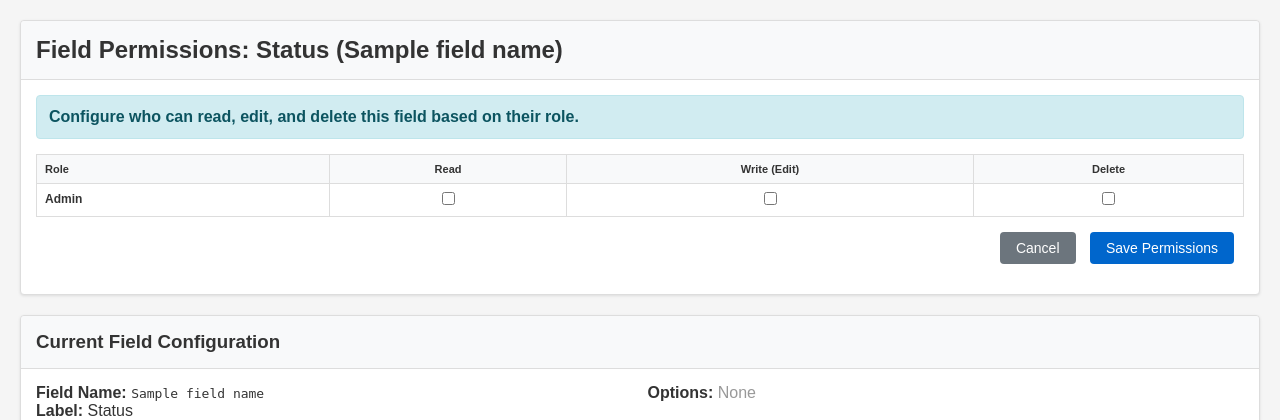
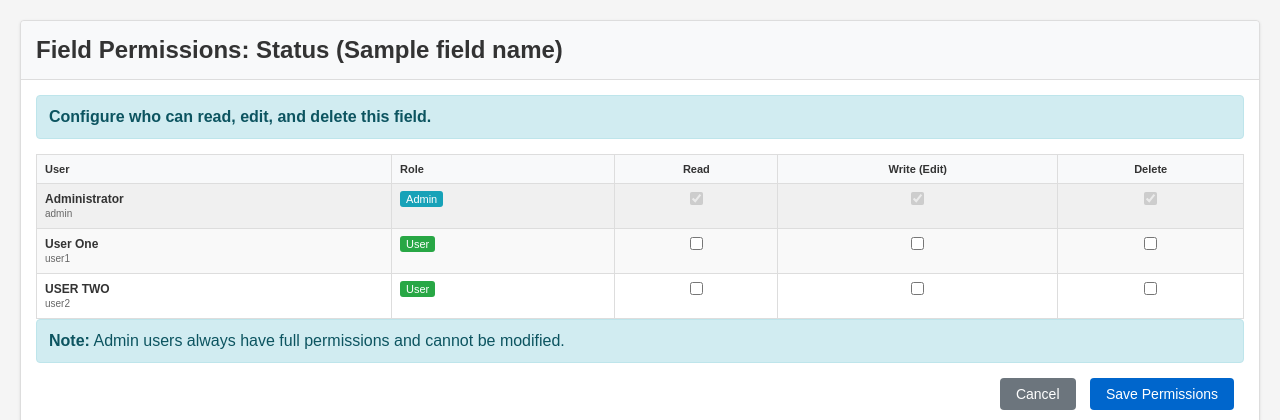
Before and after one commit to chhrriisss/flaskticket, a Flask app: template templates/admin_field_permissions.html in a window 1280 px wide. Shown: the top 420 px of the page. Run offline with Flask 3, Linux system fonts and the light colour scheme; the template is opened without the code that fills it: values that come from a table or form of the project are taken from there, most other values are stand-ins (such as "Sample title", 1, 10 or a date in 2020).

Commit message:
Switched to username-based permissions and updated templates

```diff
--- a/main.py
+++ b/main.py
@@ -161,18 +161,26 @@
         if not user:
             return {'fresh_role': None, 'fresh_permissions': {}, 'can_access_field': lambda f, a: False}
 
+        username = user.username
         user_role = user.role
         config = {'fields': get_all_field_configs()}
 
         def can_access_field(field_name, action='read'):
             """Check if current user can perform action on field"""
+            # Admin always has full access
             if user_role == 'admin':
                 return True
 
             field_config = config['fields'].get(field_name, {})
             field_permissions = field_config.get('permissions', {})
+
+            # Check username-specific permissions first
+            user_permissions = field_permissions.get(username, {})
+            if user_permissions:
+                return user_permissions.get(action, False)
+
+            # Fallback to role-based if no username-specific permissions exist
             role_permissions = field_permissions.get(user_role, {})
-
             return role_permissions.get(action, False)
 
         return {
@@ -424,15 +432,17 @@
     )
     field.set_options([opt.strip() for opt in options if opt.strip()])
 
-    # Set default permissions for all roles
+    # Set default permissions - username-based for all users
     users = User.query.all()
-    roles = set(u.role for u in users)
     default_perms = {}
-    for role in roles:
-        if role == 'admin':
-            default_perms[role] = {'read': True, 'write': True, 'delete': True}
+
+    for user in users:
+        if user.role == 'admin':
+            default_perms['admin'] = {'read': True, 'write': True, 'delete': True}
         else:
-            default_perms[role] = {'read': True, 'write': editable, 'delete': False}
+            # Each user gets individual permissions
+            default_perms[user.username] = {'read': True, 'write': editable, 'delete': False}
+
     field.set_permissions(default_perms)
 
     db.session.add(field)
@@ -543,13 +553,19 @@
 
             for field_name, field_config in config['fields'].items():
                 field_permissions = field_config.get('permissions', {})
-                role_permissions = field_permissions.get(user_role, {})
-                can_read = user_role == 'admin' or role_permissions.get('read', False)
+
+                # NEW: Check username-specific permissions first
+                user_permissions = field_permissions.get(session['username'], {})
+                if not user_permissions:
+                    # Fallback to role-based if username not found
+                    user_permissions = field_permissions.get(user_role, {})
+
+                can_read = user_role == 'admin' or user_permissions.get('read', False)
 
                 if not can_read:
                     continue
 
-                can_write = user_role == 'admin' or role_permissions.get('write', False)
+                can_write = user_role == 'admin' or user_permissions.get('write', False)
 
                 if not can_write:
                     data_timeline[new_date][field_name] = latest_data.get(field_name, '')
@@ -563,8 +579,14 @@
             for column_date in gantt_columns:
                 for field_name, field_config in config['fields'].items():
                     field_permissions = field_config.get('permissions', {})
-                    role_permissions = field_permissions.get(user_role, {})
-                    can_write = user_role == 'admin' or role_permissions.get('write', False)
+
+                    # NEW: Check username-specific permissions first
+                    user_permissions = field_permissions.get(session['username'], {})
+                    if not user_permissions:
+                        # Fallback to role-based
+                        user_permissions = field_permissions.get(user_role, {})
+
+                    can_write = user_role == 'admin' or user_permissions.get('write', False)
 
                     if can_write:
                         form_field = f"{field_name}_{column_date}"
@@ -633,13 +655,20 @@
 
     config = {'fields': get_all_field_configs()}
 
+
     # Check if user has delete permission for ALL fields
     if user_role != 'admin':
         can_delete_column = True
         for field_name, field_config in config['fields'].items():
             field_permissions = field_config.get('permissions', {})
-            role_permissions = field_permissions.get(user_role, {})
-            if not role_permissions.get('delete', False):
+
+            # NEW: Check username-specific permissions first
+            user_permissions = field_permissions.get(session['username'], {})
+            if not user_permissions:
+                # Fallback to role-based
+                user_permissions = field_permissions.get(user_role, {})
+
+            if not user_permissions.get('delete', False):
                 can_delete_column = False
                 break
 
@@ -694,15 +723,22 @@
         # Update permissions for each user
         for user in users:
             if user.username != 'admin':
-                user.set_permissions({
+                new_permissions = {
                     'package_create': f'create_{user.username}' in request.form,
                     'package_read': f'read_{user.username}' in request.form,
                     'package_update': f'update_{user.username}' in request.form,
                     'package_delete': f'delete_{user.username}' in request.form
-                })
+                }
+                user.set_permissions(new_permissions)
+
+                # THIS IS THE KEY: Update session if user is logged in elsewhere
+                # Check all active sessions (this is simplified - works for single user)
+                if user.username == session.get('username'):
+                    session['permissions'] = new_permissions
+                    session.modified = True
 
         db.session.commit()
-        flash('Permissions updated successfully')
+        flash('Permissions updated successfully. Changes apply immediately.')
         return redirect(url_for('admin_permissions'))
 
     users_dict = get_all_users()
@@ -718,16 +754,21 @@
         return redirect(url_for('admin_config'))
 
     users = User.query.all()
-    roles = sorted(set(u.role for u in users))
 
     if request.method == 'POST':
         permissions = {}
-        for role in roles:
-            permissions[role] = {
-                'read': f'read_{role}' in request.form,
-                'write': f'write_{role}' in request.form,
-                'delete': f'delete_{role}' in request.form
-            }
+
+        for user in users:
+            if user.role == 'admin':
+                # Admin always has all permissions
+                permissions['admin'] = {'read': True, 'write': True, 'delete': True}
+            else:
+                # Individual username-based permissions
+                permissions[user.username] = {
+                    'read': f'read_{user.username}' in request.form,
+                    'write': f'write_{user.username}' in request.form,
+                    'delete': f'delete_{user.username}' in request.form
+                }
 
         field.set_permissions(permissions)
         db.session.commit()
@@ -746,9 +787,44 @@
     return render_template('admin_field_permissions.html',
                          field_name=field_name,
                          field_config=field_config,
-                         roles=roles,
+                         users=users,
                          current_permissions=current_permissions)
+
+def migrate_field_permissions_to_username():
+    """Migrate role-based field permissions to username-based"""
+    with app.app_context():
+        fields = FieldConfig.query.all()
+        users = User.query.all()
+
+        for field in fields:
+            current_perms = field.get_permissions()
+            new_perms = {}
+
+            # Keep admin role-based
+            if 'admin' in current_perms:
+                new_perms['admin'] = current_perms['admin']
+            else:
+                new_perms['admin'] = {'read': True, 'write': True, 'delete': True}
+
+            # Convert each user
+            for user in users:
+                if user.role != 'admin':
+                    # Check if username already exists
+                    if user.username in current_perms:
+                        new_perms[user.username] = current_perms[user.username]
+                    # Otherwise use role-based as template
+                    elif user.role in current_perms:
+                        new_perms[user.username] = current_perms[user.role].copy()
+                    # Default permissions
+                    else:
+                        new_perms[user.username] = {'read': True, 'write': field.editable, 'delete': False}
+
+            field.set_permissions(new_perms)
+
+        db.session.commit()
+        print("Field permissions migrated to username-based successfully!")
 
 if __name__ == '__main__':
     init_default_data()
+    migrate_field_permissions_to_username()
     app.run(debug=True)
--- a/templates/admin_field_permissions.html
+++ b/templates/admin_field_permissions.html
@@ -9,13 +9,14 @@
     </div>
     <div class="card-body">
         <div class="alert alert-info">
-            <strong>Configure who can read, edit, and delete this field based on their role.</strong><br>
+            <strong>Configure who can read, edit, and delete this field.</strong><br>
         </div>
 
         <form method="POST">
             <table class="table">
                 <thead>
                     <tr>
+                        <th>User</th>
                         <th>Role</th>
                         <th style="text-align: center;">Read</th>
                         <th style="text-align: center;">Write (Edit)</th>
@@ -23,28 +24,40 @@
                     </tr>
                 </thead>
                 <tbody>
-                    {% for role in roles %}
-                    <tr>
-                        <td><strong>{{ role|title }}</strong></td>
-                        <td style="text-align: center;">
-                            <input type="checkbox" name="read_{{ role }}" value="1"
-                                   {% if current_permissions.get(role, {}).get('read', False) %}checked{% endif %}
-                                   {% if role == 'admin' %}checked disabled{% endif %}>
+                    {% for user in users %}
+                    <tr {% if user.role == 'admin' %}style="background-color: #f0f0f0;"{% endif %}>
+                        <td>
+                            <strong>{{ user.name }}</strong><br>
+                            <small style="color: #666;">{{ user.username }}</small>
+                        </td>
+                        <td>
+                            <span class="{% if user.role == 'admin' %}status-completed{% else %}status-ongoing{% endif %}">
+                                {{ user.role|title }}
+                            </span>
                         </td>
                         <td style="text-align: center;">
-                            <input type="checkbox" name="write_{{ role }}" value="1"
-                                   {% if current_permissions.get(role, {}).get('write', False) %}checked{% endif %}
-                                   {% if role == 'admin' %}checked disabled{% endif %}>
+                            <input type="checkbox" name="read_{{ user.username }}" value="1"
+                                   {% if user.role == 'admin' or current_permissions.get(user.username, {}).get('read', False) %}checked{% endif %}
+                                   {% if user.role == 'admin' %}disabled{% endif %}>
                         </td>
                         <td style="text-align: center;">
-                            <input type="checkbox" name="delete_{{ role }}" value="1"
-                                   {% if current_permissions.get(role, {}).get('delete', False) %}checked{% endif %}
-                                   {% if role == 'admin' %}checked disabled{% endif %}>
+                            <input type="checkbox" name="write_{{ user.username }}" value="1"
+                                   {% if user.role == 'admin' or current_permissions.get(user.username, {}).get('write', False) %}checked{% endif %}
+                                   {% if user.role == 'admin' %}disabled{% endif %}>
+                        </td>
+                        <td style="text-align: center;">
+                            <input type="checkbox" name="delete_{{ user.username }}" value="1"
+                                   {% if user.role == 'admin' or current_permissions.get(user.username, {}).get('delete', False) %}checked{% endif %}
+                                   {% if user.role == 'admin' %}disabled{% endif %}>
                         </td>
                     </tr>
                     {% endfor %}
                 </tbody>
             </table>
+
+            <div class="alert alert-info">
+                <strong>Note:</strong> Admin users always have full permissions and cannot be modified.
+            </div>
 
             <div class="form-group text-right mt-3">
                 <a href="{{ url_for('admin_config') }}" class="btn btn-secondary">Cancel</a>
```
Also changed, not shown: migrate_to_db.py (deleted, +0 -99 lines), templates/dashboard.html (+12 -7 lines), instance/project.db.
